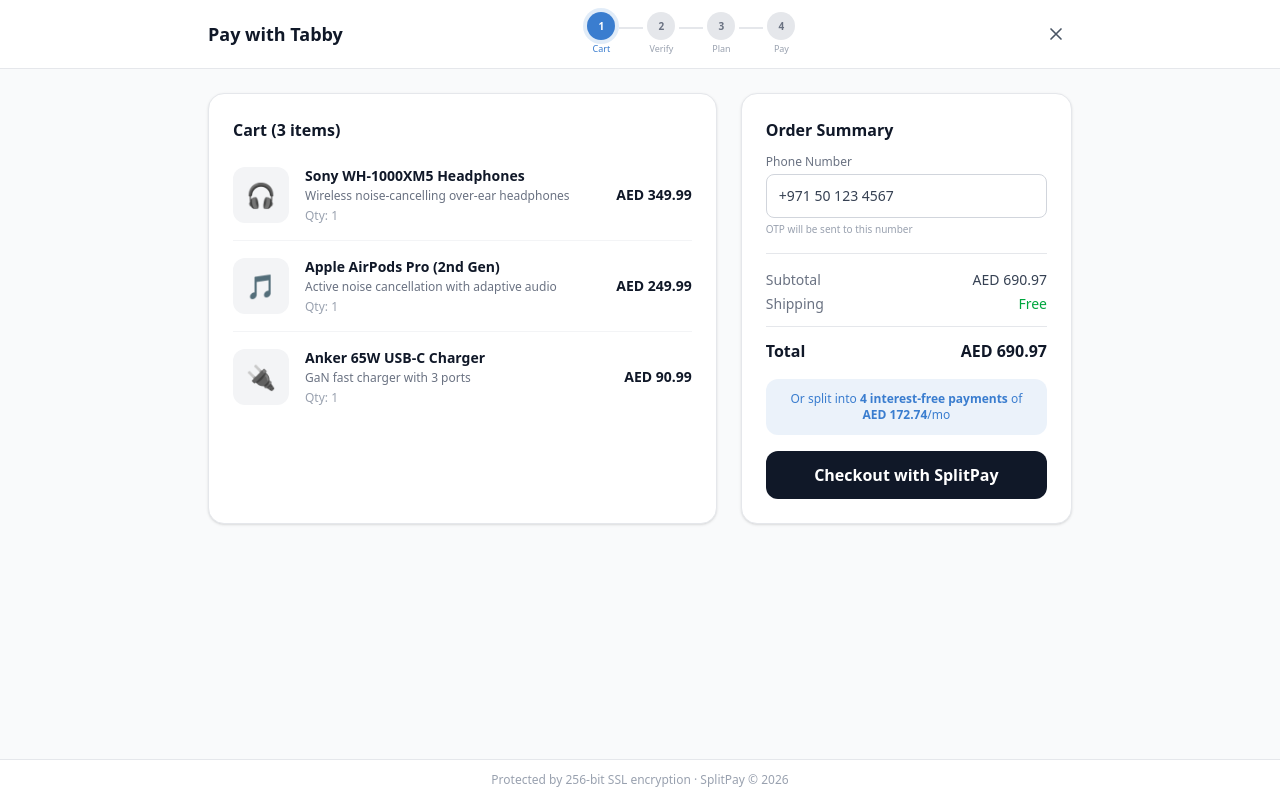
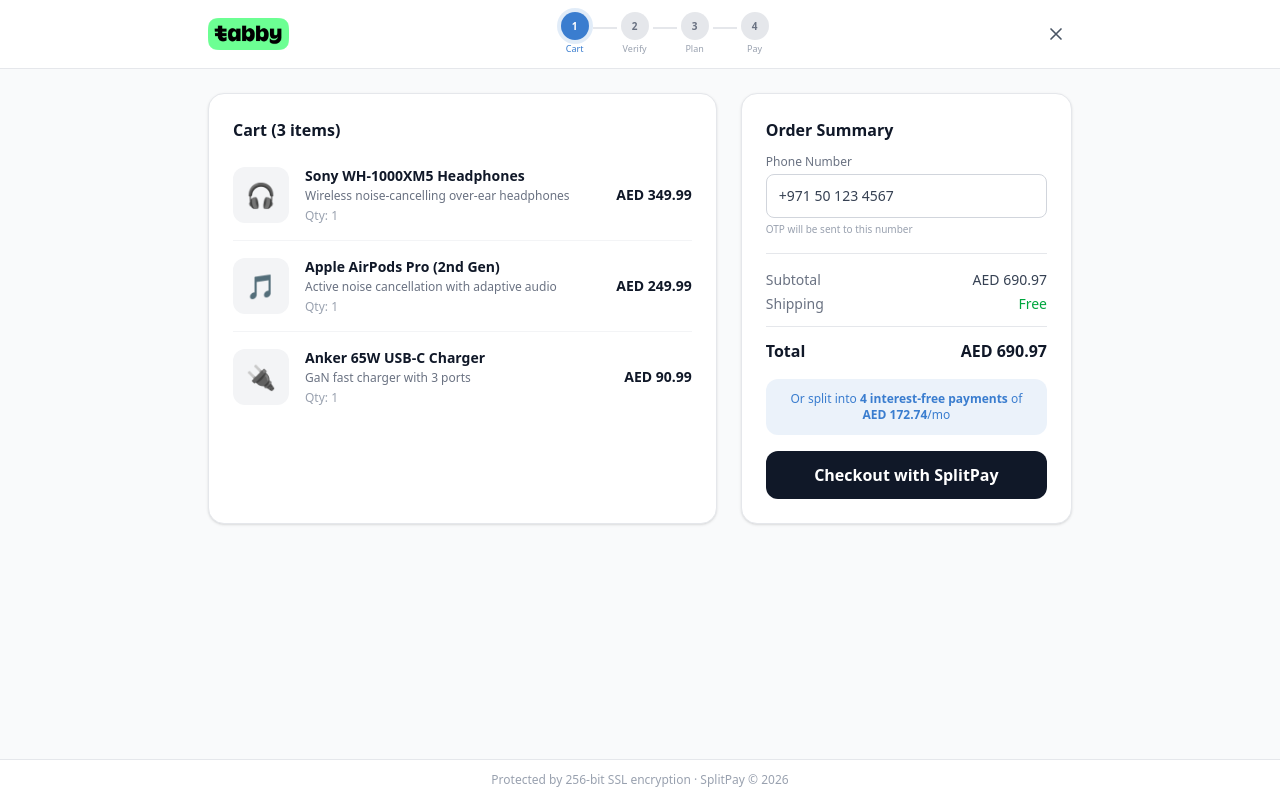
Before and after one commit to aadhilkhan/bnpl-checkout-flow, a React (Vite) app: page / in a window 1280 px wide. Built offline with nearby package versions, Linux system fonts and the light colour scheme.

Commit message:
Replace "Pay with Tabby" text with tabby-logo.png image
Updated the header in PageShell component to display the Tabby logo
image instead of text for better branding consistency.

https://claude.ai/code/session_014hJU4NCkbhNDHaMvit5w69

```diff
--- a/src/components/layout/PageShell.jsx
+++ b/src/components/layout/PageShell.jsx
@@ -18,9 +18,9 @@ export default function PageShell({ children, currentStep, showProgress = true }
         <div className="max-w-4xl mx-auto px-4 py-3">
           {/* Single row: Pay with Tabby + Progress bar + Close button */}
           <div className="flex items-center justify-between gap-4">
-            {/* Pay with Tabby text */}
+            {/* Tabby logo */}
             <div className="shrink-0">
-              <span className="font-bold text-lg text-gray-900">Pay with Tabby</span>
+              <img src="/tabby-logo.png" alt="Pay with Tabby" className="h-8" />
             </div>
 
             {/* Progress bar — centered */}
```
